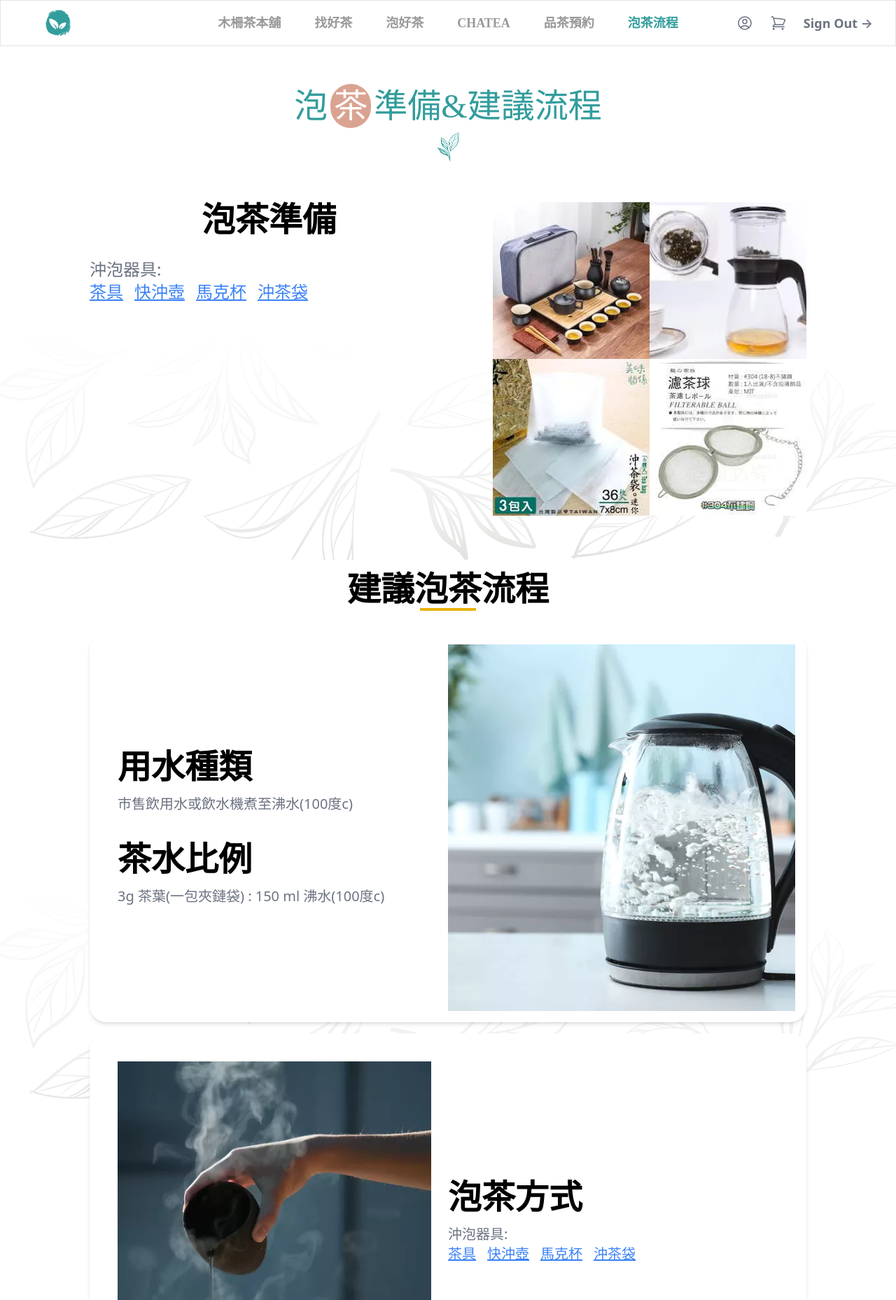
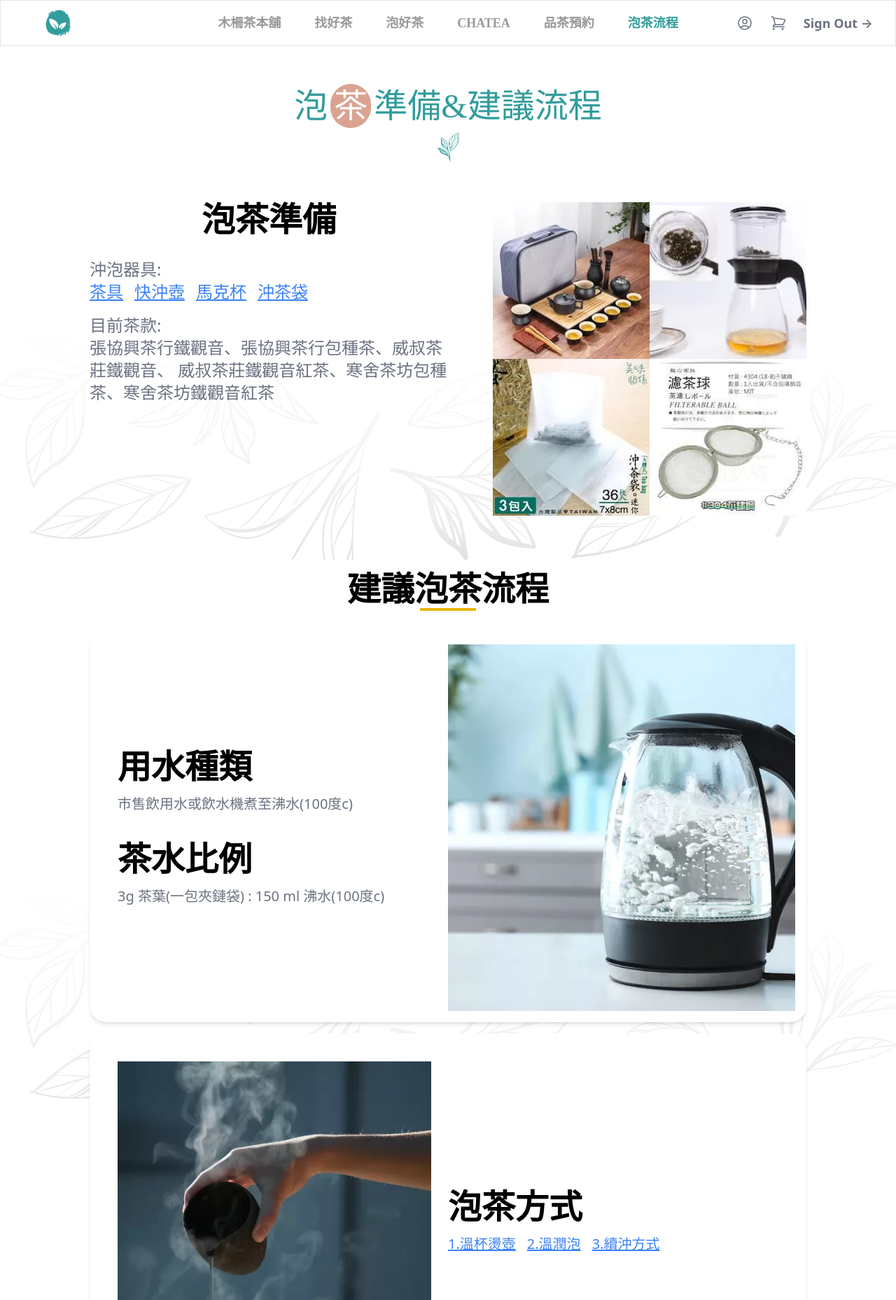
Before and after one commit to Mattis3858/graduation_with_next, a Next.js app: page /processIntro in a window 1280 px wide. Shown: the top 1858 px of the page at 70% size. Built offline with nearby package versions, Linux system fonts and the light colour scheme; a web font is replaced by a local one.

Commit message:
Just gonna stand there and watch me burn?Well, that's alright, because I like the way it hurts

```diff
--- a/app/processIntro/ProcessIntro.js
+++ b/app/processIntro/ProcessIntro.js
@@ -65,26 +65,26 @@ const ProcessIntro = (props) => {
                 {/* <div>茶具 / 快沖壺 / 馬克杯 / 沖茶袋 / 濾茶球...等</div> */}
                 {selectedTool && (
                   <div className="mt-4">
-                    {selectedTool === '茶具' && <div>茶具的相關文字內容</div>}
+                    {selectedTool === '茶具' && <div>較專業的傳統茶具組，如茶壺、聞香杯、各式茶器等，適合已具備一定泡茶知識者使用</div>}
                     {selectedTool === '快沖壺' && (
-                      <div>快沖壺的相關文字內容</div>
+                      <div>方便快速的選擇，適合剛接觸泡茶的使用者使用</div>
                     )}
                     {selectedTool === '馬克杯' && (
-                      <div>馬克杯的相關文字內容</div>
+                      <div>如果家裡沒有專門喝茶的茶杯可以直接用馬克杯替代即可</div>
                     )}
                     {selectedTool === '沖茶袋' && (
-                      <div>沖茶袋的相關文字內容</div>
+                      <div>使用馬克杯泡茶與濾茶球的使用者，如果怕茶葉在杯中散掉的話可以事先使用沖茶袋將茶葉放入其中</div>
                     )}
                   </div>
                 )}
               </div>
-              {/* <div className="pt-4">
-                <div>2. 待測茶葉:</div>
+              <div className="pt-4">
+                <div>目前茶款:</div>
                 <div>
                   張協興茶行鐵觀音、張協興茶行包種茶、威叔茶莊鐵觀音、
                   威叔茶莊鐵觀音紅茶、寒舍茶坊包種茶、寒舍茶坊鐵觀音紅茶
                 </div>
-              </div> */}
+              </div>
             </div>
           </div>
           <div className="w-full lg:w-auto">
@@ -177,13 +177,24 @@ const ProcessIntro = (props) => {
             <div className="w-full md:w-1/2">
               <div className="text-5xl font-bold mb-4">泡茶方式</div>
               <div className="text-xl text-gray-500 mb-4">
+                {/* 溫杯燙壺:<br></br>
+                1. 杯中加入一半25度常溫水後，再加入一半90-100度熱水<br></br>
+                2. 靜置30秒後，倒掉杯中一半的溫熱水，再加滿step1.同樣溫度熱水<br></br>
+                3. 同樣靜置30秒後，再重複一次step2.倒掉一半水再加滿熱水<br></br>
+                4. 此時杯身已緩緩溫杯完成，即可開始泡茶<br></br><br></br>
+                溫潤泡:<br></br>
+                1. 使用100度C水沖泡 3 分鐘後可即取出茶葉(瀝出茶湯)<br></br>
+                2. 靜置 3 分鐘，即可聞茶香<br></br>
+                3. 待茶湯靜置至 6 分鐘後，冷卻即可享用<br></br><br></br>
+                續沖方式:<br></br>
+                每泡茶可泡約 5-7 次，每泡時間增加 10 秒 */}
                 {/* 溫潤泡:置入茶葉後，先以熱水沖茶葉，立即將茶水倒出後再泡茶
                 將茶包放入茶杯後沖入熱水， 3分鐘後即可取出茶包，靜置
                 3分鐘即可聞茶香， 待茶湯靜置至6分鐘後，冷卻即可享用 */}
                 <div>
-                <div className="">沖泡器具:</div>
+
                 <div className="flex">
-                  {['茶具', '快沖壺', '馬克杯', '沖茶袋'].map((tool) => (
+                  {['1.溫杯燙壺', '2.溫潤泡', '3.續沖方式'].map((tool) => (
                     <button
                       key={tool}
                       className={`text-blue-500 underline mr-4 ${
@@ -195,23 +206,29 @@ const ProcessIntro = (props) => {
                     </button>
                   ))}
                 </div>
-                {/* <div>茶具 / 快沖壺 / 馬克杯 / 沖茶袋 / 濾茶球...等</div> */}
+
                 {selectedTool && (
                   <div className="mt-4">
-                    {selectedTool === '茶具' && <div>茶具的相關文字內容</div>}
-                    {selectedTool === '快沖壺' && (
-                      <div>快沖壺的相關文字內容</div>
+                    {selectedTool === '1.溫杯燙壺' && <div>1. 杯中加入一半25度常溫水後，再加入一半90-100度熱水<br></br>
+                2. 靜置30秒後，倒掉杯中一半的溫熱水，再加滿step1.同樣溫度熱水<br></br>
+                3. 同樣靜置30秒後，再重複一次step2.倒掉一半水再加滿熱水<br></br>
+                4. 此時杯身已緩緩溫杯完成，即可開始泡茶</div>}
+                    {selectedTool === '2.溫潤泡' && (
+                      <div>1. 使用100度C水沖泡 3 分鐘後可即取出茶葉(瀝出茶湯)<br></br>
+                      2. 靜置 3 分鐘，即可聞茶香<br></br>
+                      3. 待茶湯靜置至 6 分鐘後，冷卻即可享用</div>
                     )}
-                    {selectedTool === '馬克杯' && (
-                      <div>馬克杯的相關文字內容</div>
+                    {selectedTool === '3.續沖方式' && (
+                      <div>每泡茶可泡約 5-7 次，每泡時間增加 10 秒</div>
                     )}
-                    {selectedTool === '沖茶袋' && (
+                    {/* {selectedTool === '沖茶袋' && (
                       <div>沖茶袋的相關文字內容</div>
-                    )}
+                    )} */}
                   </div>
                 )}
               </div>
               </div>
+
               {/* <div className="text-5xl font-bold pt-6 pb-4">沖泡時間</div>
               <div className="text-xl text-gray-500">
                 沖泡 3 分鐘後可即取出茶葉(瀝出茶湯) 靜置 3 分鐘，即可聞茶香
```
